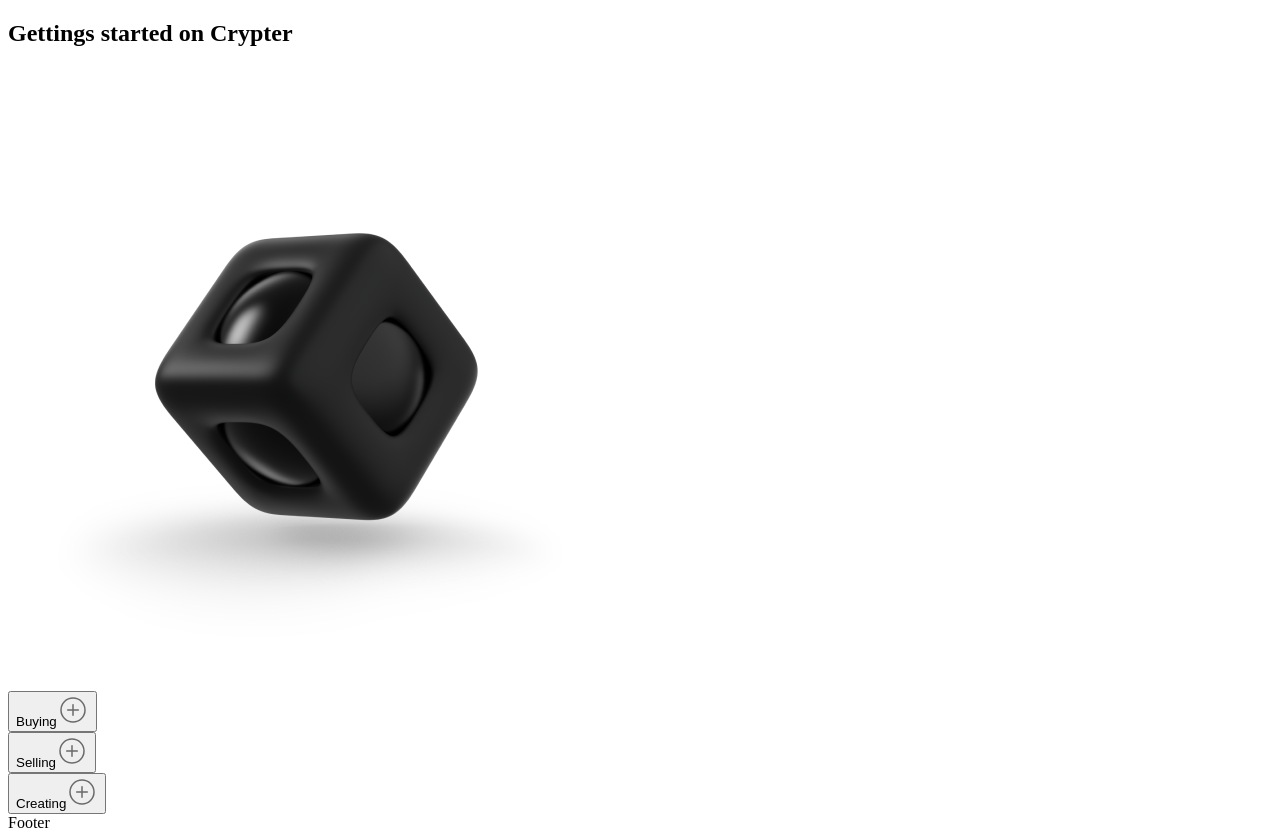
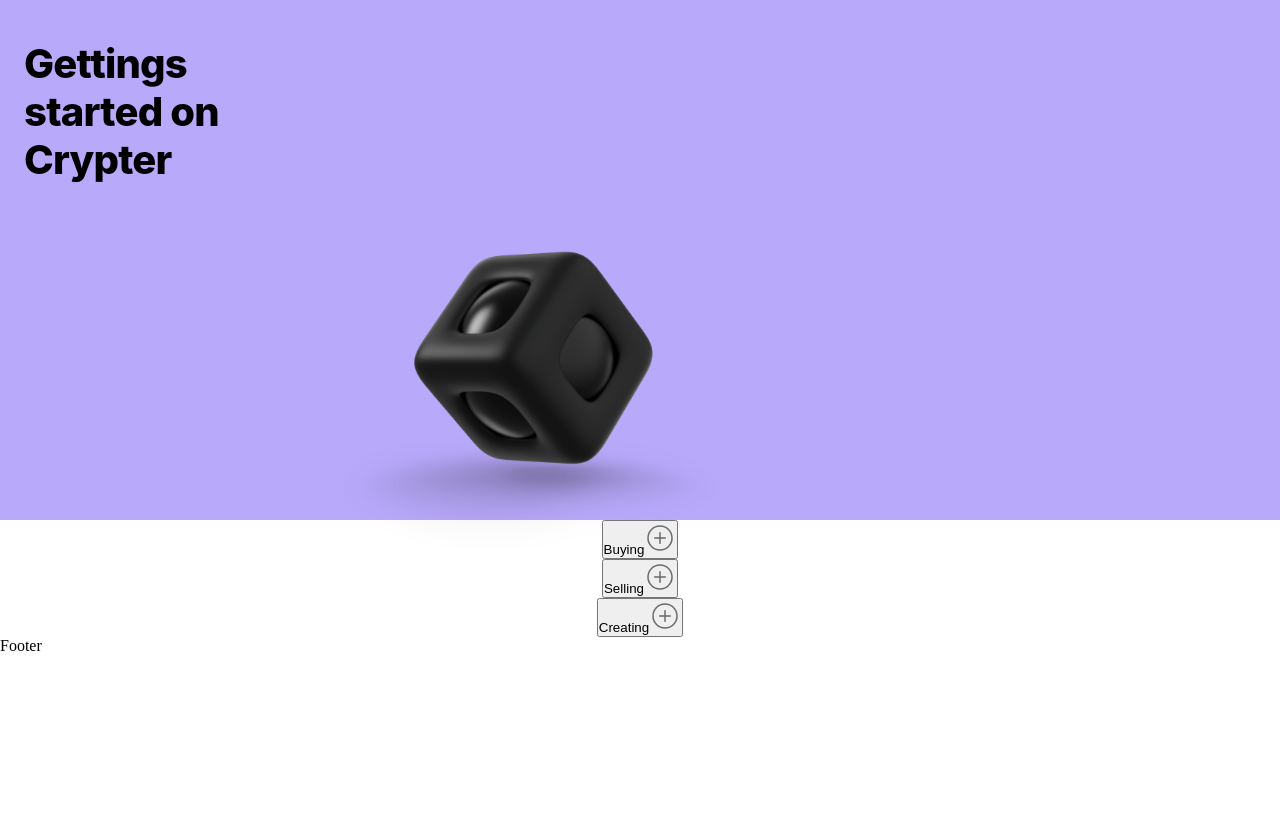
Before and after one commit to marcik357/fe_14__final_project, a React (Create React App) app: page / in a window 1280 px wide. After the commit the page ends 800 px from the top, so only its background shows below. Built offline with nearby package versions, Linux system fonts and the light colour scheme.

Commit message:
ADD: module.scss

```diff
--- a/src/components/HelpCenter/helpCenter.module.scss
+++ b/src/components/HelpCenter/helpCenter.module.scss
@@ -0,0 +1,47 @@
+* {
+  margin: 0;
+  padding: 0;
+  box-sizing: border-box;
+}
+
+.helpCenter {
+    display: flex;
+    justify-content: center;
+    flex-direction: column;
+    font-family: 'Inter', sans-serif;
+
+    &__content {
+        text-align: center;
+        width: 100%;
+    }
+
+    &__cubeBlock {
+        position: relative;
+        // width: 100%;
+        height: 520px;
+        background-color: #B9A9FB;
+        padding: 40px 24px;
+        z-index: 0;
+    }
+
+    h2 {
+        font-size: 40px;
+        font-family: "Inter", sans-serif;
+        font-style: normal;
+        font-weight: 800;
+        line-height: 48px;
+        letter-spacing: -0.8px;
+        width: 226px;
+        text-align: left;
+    }
+
+    img {
+        width: 458px;
+        transform: translateX(-23%) translateY(-12%);
+    }
+
+    &__infoBlock {
+       position: relative;
+       z-index: 1;
+    }
+}
--- a/src/components/HelpCenter/index.jsx
+++ b/src/components/HelpCenter/index.jsx
@@ -18,24 +18,27 @@
   };
 
   return (
-    <div>
-      <div className={styles.helpCenterCube}>
-        <div className={styles.helpCenterCube__blockCube}>
+    <div className={styles.helpCenter}>
+      <div className={styles.helpCenter__content}>
+        <div className={styles.helpCenter__cubeBlockWrapper}>
+          <div className={styles.helpCenter__cubeBlock}>
             <h2>Gettings started on Crypter</h2>
             <img src={cube} alt="cube" />
           </div>
         </div>
-      <div>
+        <div className={styles.helpCenter__infoBlock}>
           <div>
             <button
               type="button"
-            className={`block-button ${
-              activeBlocks.includes(1) ? "active" : ""
+              className={`${styles.blockButton} ${
+                activeBlocks.includes(1) ? styles.active : ""
               }`}
               onClick={() => toggleBlock(1)}
             >
               Buying
-            <span>{activeBlocks.includes(1) ? <CloseList /> : <OpenList />}</span>
+              <span>
+                {activeBlocks.includes(1) ? <CloseList /> : <OpenList />}
+              </span>
             </button>
             {activeBlocks.includes(1) && (
               <ul>
@@ -50,13 +53,15 @@
           <div>
             <button
               type="button"
-            className={`block-button ${
-              activeBlocks.includes(2) ? "active" : ""
+              className={`${styles.blockButton} ${
+                activeBlocks.includes(2) ? styles.active : ""
               }`}
               onClick={() => toggleBlock(2)}
             >
               Selling
-            <span>{activeBlocks.includes(2) ? <CloseList /> : <OpenList />}</span>
+              <span>
+                {activeBlocks.includes(2) ? <CloseList /> : <OpenList />}
+              </span>
             </button>
             {activeBlocks.includes(2) && (
               <ul>
@@ -71,13 +76,15 @@
           <div>
             <button
               type="button"
-            className={`block-button ${
-              activeBlocks.includes(3) ? "active" : ""
+              className={`${styles.blockButton} ${
+                activeBlocks.includes(3) ? styles.active : ""
               }`}
               onClick={() => toggleBlock(3)}
             >
               Creating
-            <span>{activeBlocks.includes(3) ? <CloseList /> : <OpenList />}</span>
+              <span>
+                {activeBlocks.includes(3) ? <CloseList /> : <OpenList />}
+              </span>
             </button>
             {activeBlocks.includes(3) && (
               <ul>
@@ -91,5 +98,6 @@
           </div>
         </div>
       </div>
+    </div>
   );
 }
```
Lines whose indentation alone changed are shown as unchanged.
